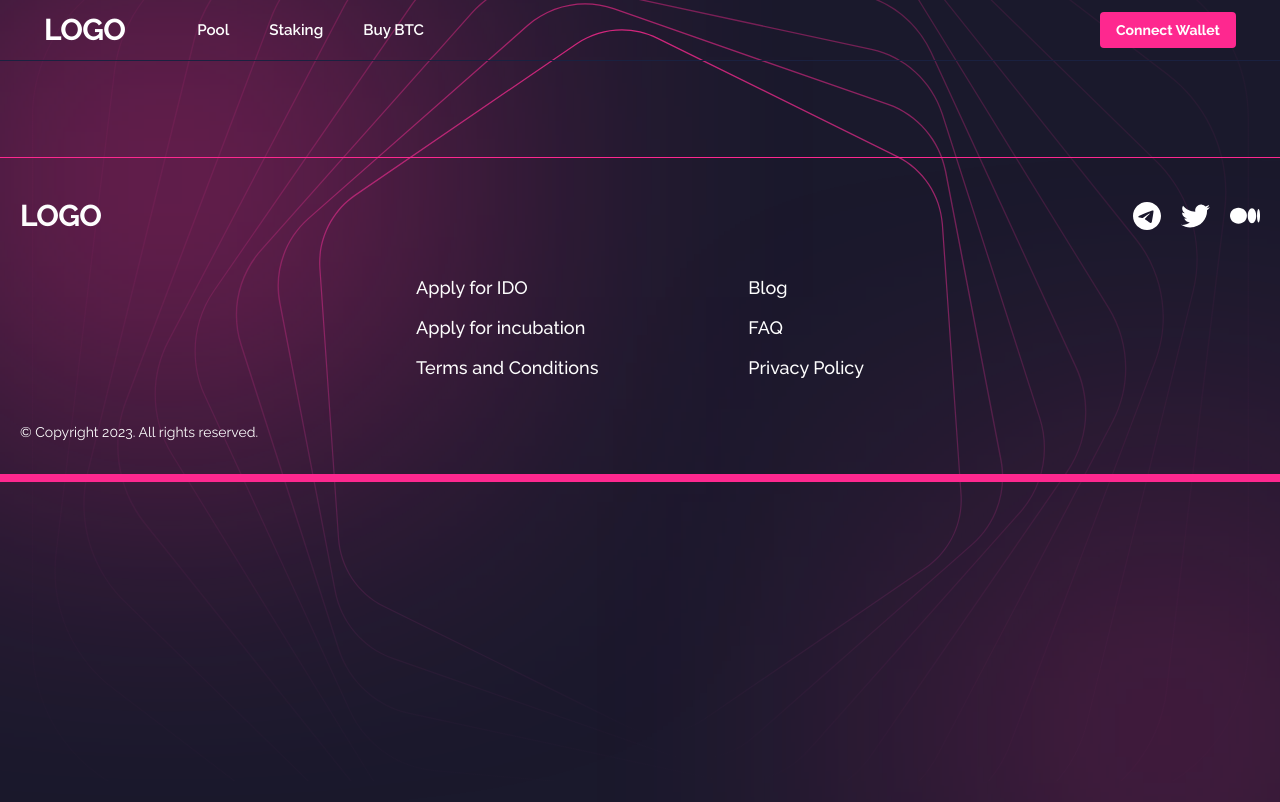
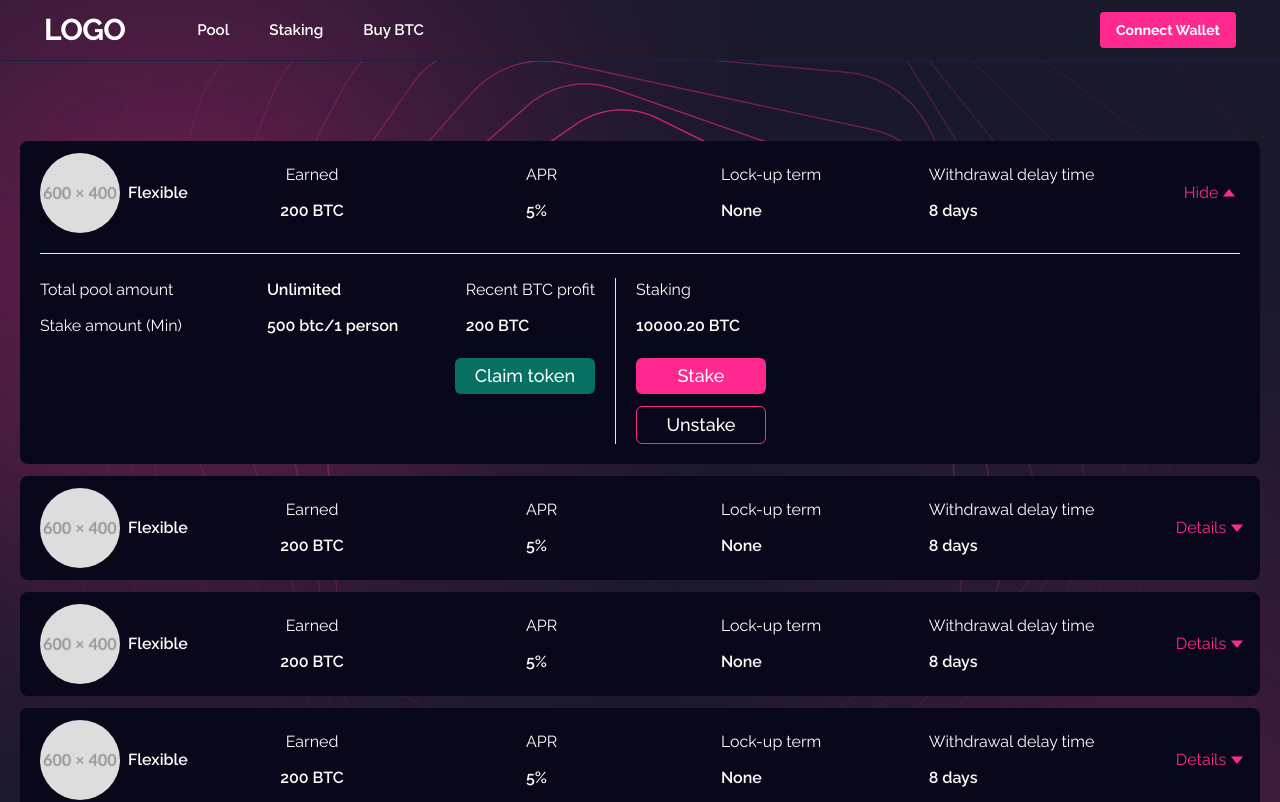
Before and after one commit to AlSirang/IDO-launchpad-figma-to-react, a React (Create React App) app: page /staking in a window 1280 px wide. Shown: the top 802 px of the page. Built offline with nearby package versions, Linux system fonts and the light colour scheme.

Commit message:
fix: add staking card

```diff
--- a/package.json
+++ b/package.json
@@ -3,6 +3,7 @@
   "version": "0.1.0",
   "private": true,
   "dependencies": {
+    "@headlessui/react": "^1.7.14",
     "classnames": "^2.3.2",
     "react": "^18.2.0",
     "react-dom": "^18.2.0",
--- /dev/null
+++ b/src/components/staking-card.js
@@ -0,0 +1,197 @@
+import classnames from "classnames";
+import cardImage from "@/assets/placeholders/png.png";
+import { Disclosure } from "@headlessui/react";
+
+export const StakingCard = ({ defaultOpen = false }) => {
+  return (
+    <Disclosure defaultOpen={defaultOpen}>
+      {({ open }) => (
+        <div className="overflow-x-scroll scrollbar-hide w-full">
+          <div className="bg-cdark-500 w-full rounded-lg overflow-x-scroll scrollbar-hide">
+            <div className="p-3 px-5 w-full">
+              <div className="flex justify-between">
+                <div className="flex items-center gap-2 w-[150px]">
+                  <div className="relative rounded-full col-span-1">
+                    <img
+                      src={cardImage}
+                      alt="pool logo"
+                      className="object-cover w-[60px] h-[60px] md:w-[80px] md:h-[80px] rounded-full"
+                    />
+                  </div>
+                  <div className="col-span-1">
+                    <h3 className="font-semibold">Flexible</h3>
+                  </div>
+                </div>
+
+                <div className="w-[calc(100%-200px)] grid self-center place-content-end tablet:place-content-stretch">
+                  <div className="hidden tablet:flex justify-between">
+                    <div className="w-36 inline-grid self-center place-content-center">
+                      <h2 className="mb-3 text-center">Earned</h2>
+                      <p className="font-semibold text-center">200 BTC</p>
+                    </div>
+                    <div className="w-36 inline-grid place-content-center">
+                      <h3 className="mb-3">APR</h3>
+                      <p className="font-semibold">5%</p>
+                    </div>
+                    <div className="w-36 inline-grid place-content-center">
+                      <h3 className="mb-3">Lock-up term</h3>
+                      <p className="font-semibold">None</p>
+                    </div>
+                    <div className="w-45 inline-grid place-content-center">
+                      <h3 className="mb-3">Withdrawal delay time</h3>
+                      <p className="font-semibold">8 days</p>
+                    </div>
+
+                    <div className="w-[60px] inline-grid place-content-center">
+                      <Disclosure.Button>
+                        <div className="flex items-center gap-1 text-cpink-100">
+                          <p>{open ? "Hide" : "Details"}</p>
+
+                          <span
+                            className={classnames({
+                              "rotate-180 transform": !open,
+                            })}
+                          >
+                            <svg
+                              width="14"
+                              height="8"
+                              viewBox="0 0 14 8"
+                              fill="none"
+                              xmlns="http://www.w3.org/2000/svg"
+                            >
+                              <path
+                                d="M7 0L13.0622 7.5H0.937822L7 0Z"
+                                fill="currentColor"
+                              />
+                            </svg>
+                          </span>
+                        </div>
+                      </Disclosure.Button>
+                    </div>
+                  </div>
+
+                  <div className="w-[60px] inline-grid tablet:hidden place-content-center">
+                    <Disclosure.Button>
+                      <div className="flex items-center gap-1 text-cpink-100">
+                        <p>{open ? "Hide" : "Details"}</p>
+
+                        <span
+                          className={classnames({
+                            "rotate-180 transform": !open,
+                          })}
+                        >
+                          <svg
+                            width="14"
+                            height="8"
+                            viewBox="0 0 14 8"
+                            fill="none"
+                            xmlns="http://www.w3.org/2000/svg"
+                          >
+                            <path
+                              d="M7 0L13.0622 7.5H0.937822L7 0Z"
+                              fill="currentColor"
+                            />
+                          </svg>
+                        </span>
+                      </div>
+                    </Disclosure.Button>
+                  </div>
+                </div>
+              </div>
+
+              <Disclosure.Panel className="py-2">
+                <div className="grid gap-2 border-t pt-3 mt-3 tablet:hidden">
+                  <div className="md:flex justify-between">
+                    <span>
+                      <h2>Earned</h2>
+                      <p className="font-semibold">200 BTC</p>
+                    </span>
+                    <span>
+                      <h3>APR</h3>
+                      <p className="font-semibold">5%</p>
+                    </span>
+                    <span>
+                      <h3>Lock-up term</h3>
+                      <p className="font-semibold">None</p>
+                    </span>
+                    <span>
+                      <h3>Withdrawal delay time</h3>
+                      <p className="font-semibold">8 days</p>
+                    </span>
+                  </div>
+                </div>
+                <div className="md:flex border-t mt-3 pt-3">
+                  <div className="border-b md:border-b-0 pb-4 md:border-r pr-5 md:max-w-xl mt-3 w-45">
+                    <div className="grid gap-2 md:grid-cols-12">
+                      <div className="col-span-7">
+                        <div className="md:grid grid-cols-12 gap-5 mb-3 md:mb-3">
+                          <h2 className="whitespace-nowrap col-span-8">
+                            Total pool amount
+                          </h2>
+                          <p className="font-semibold whitespace-nowrap col-span-4">
+                            Unlimited
+                          </p>
+                        </div>
+                        <div className="md:grid grid-cols-12 gap-5">
+                          <h2 className="whitespace-nowrap col-span-8">
+                            Stake amount (Min)
+                          </h2>
+                          <p className="font-semibold whitespace-nowrap col-span-4">
+                            500 btc/1 person
+                          </p>
+                        </div>
+                      </div>
+
+                      <div className="col-span-5">
+                        <div className="inline-grid md:place-content-end w-full">
+                          <div className="w-45 inline-grid md:place-content-center">
+                            <h3 className="md:mb-3">Recent BTC profit</h3>
+                            <p className="font-semibold">200 BTC</p>
+                          </div>
+                        </div>
+                      </div>
+                    </div>
+
+                    <div className="mt-5 flex md:justify-end">
+                      <button className="rounded-md bg-[#077063] hover:bg-[#04544a] transition-all">
+                        <span className="inline-block py-1 px-5 text-lg font-medium">
+                          Claim token
+                        </span>
+                      </button>
+                    </div>
+                  </div>
+
+                  <div className="col-span-6 md:pl-5 mt-3 w-96">
+                    <div>
+                      <h2 className="whitespace-nowrap md:mb-3">Staking</h2>
+                      <p className="font-semibold whitespace-nowrap">
+                        10000.20 BTC
+                      </p>
+                    </div>
+
+                    <div className="mt-5 grid gap-3">
+                      <div className="inline-block w-full max-w-[130px]">
+                        <button className="rounded-md bg-cpink-100 w-full hover:bg-pink-600 transition-all">
+                          <span className="inline-block py-1 px-5 text-lg font-medium">
+                            Stake
+                          </span>
+                        </button>
+                      </div>
+                      <div className="inline-block w-full max-w-[130px]">
+                        <button className="rounded-md bg-transparent border border-cpink-100 w-full hover:border-pink-600 transition-all">
+                          <span className="inline-block py-1 px-5 text-lg font-medium">
+                            Unstake
+                          </span>
+                        </button>
+                      </div>
+                    </div>
+                  </div>
+                </div>
+              </Disclosure.Panel>
+            </div>
+          </div>
+        </div>
+      )}
+    </Disclosure>
+  );
+};
--- a/src/pages/staking.js
+++ b/src/pages/staking.js
@@ -1,3 +1,17 @@
+import { Container } from "@/components/container";
+import { StakingCard } from "@/components/staking-card";
+
 export default function Staking() {
-  return <></>;
+  return (
+    <>
+      <Container>
+        <section className="mt-20 grid gap-3">
+          <StakingCard defaultOpen />
+          <StakingCard />
+          <StakingCard />
+          <StakingCard />
+        </section>
+      </Container>
+    </>
+  );
 }
```
Also changed, not shown: 1 other file (tests, documents, lock files or other folders).
